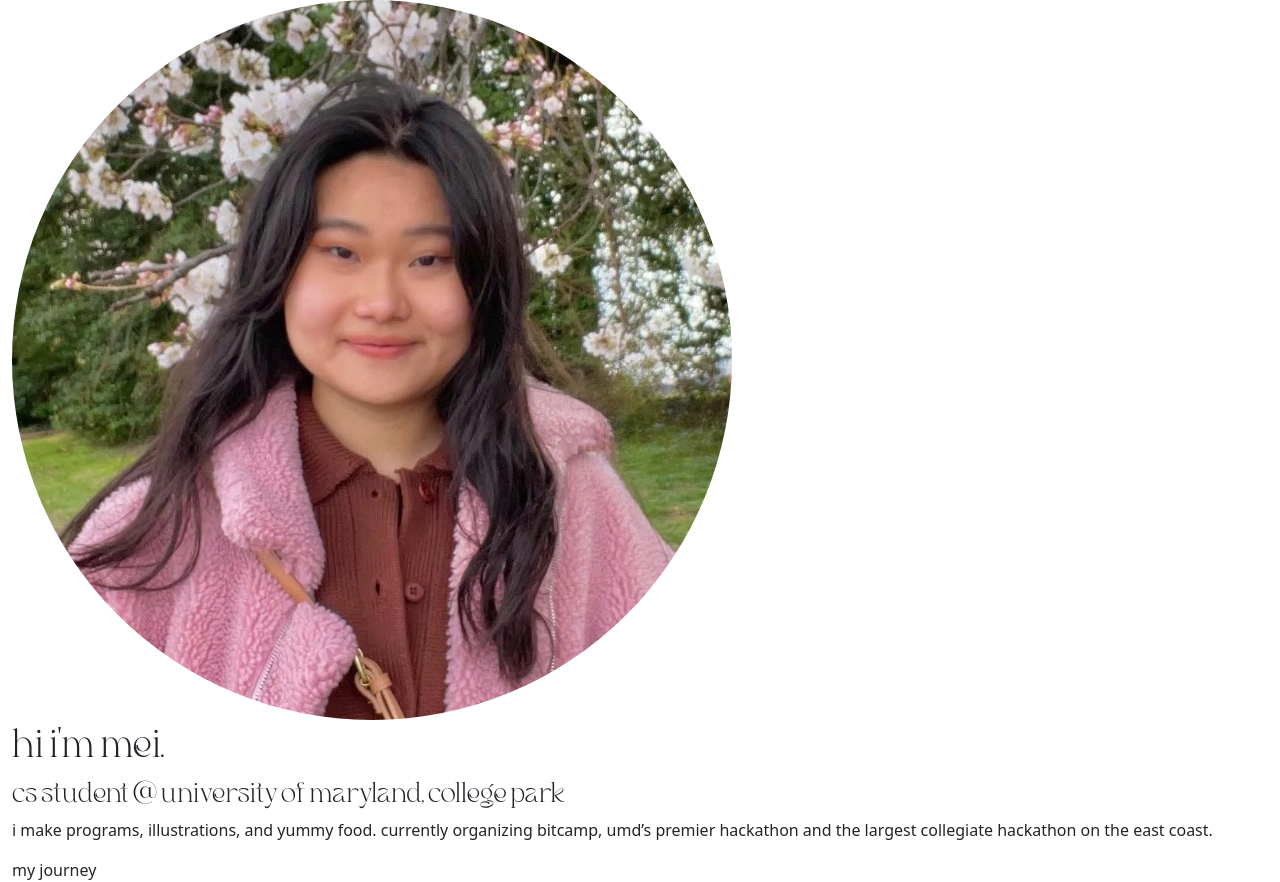
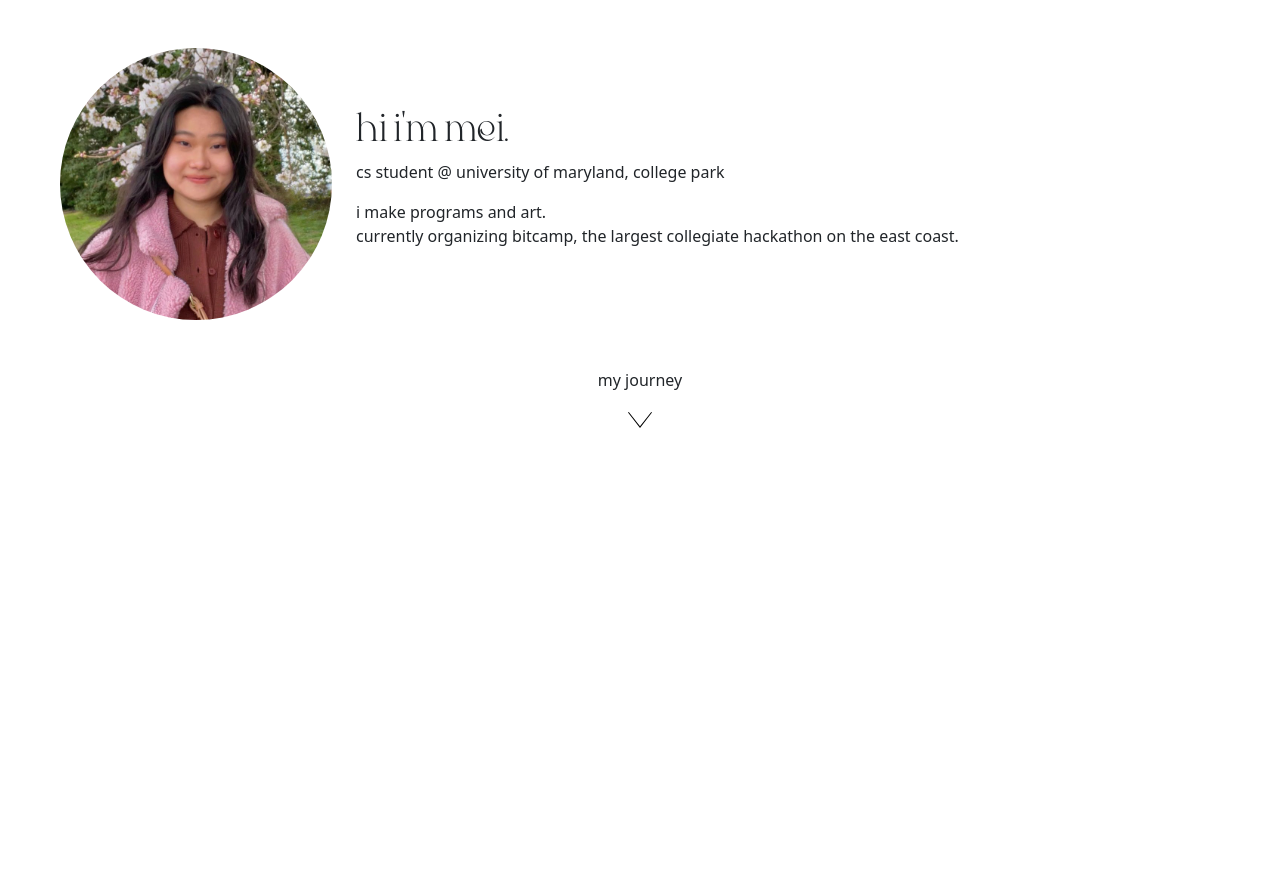
Before and after one commit to mei-lu/meilu.dev, a Gatsby site: page / in a window 1280 px wide. After the commit the page ends 800 px from the top, so only its background shows below. Built offline with nearby package versions, Linux system fonts and the light colour scheme; Gatsby itself is replaced by a stand-in of ours.

Commit message:
hero layout

```diff
--- a/src/components/hero.jsx
+++ b/src/components/hero.jsx
@@ -1,18 +1,28 @@
 import * as React from "react"
-import { Container, Image } from "react-bootstrap"
+import { Col, Container, Image, Row } from "react-bootstrap"
 import Headshot from "../images/headshot.jpg"
+import DownArrow from "../images/downarrow.svg"
 
 const Hero = () => {
     return (
         <Container fluid className="hero-container">
-            <Image fluid roundedCircle src={Headshot}/>
-            <h1>hi i'm mei.</h1>
-            <h3>cs student @ university of maryland, college park</h3>
-            <p>i make programs, illustrations, and yummy food.
-                currently organizing bitcamp, umd’s premier hackathon
-                and the largest collegiate hackathon on the east coast.</p>
-
-            <div>my journey</div>
+            <Row className="hero-content">
+                <Col sm={6} md={4} lg={3}>
+                    <Image fluid roundedCircle src={Headshot} />
+                </Col>
+                <Col>
+                    <h1>hi i'm mei.</h1>
+                    <p>cs student @ university of maryland, college park</p>
+                    <p>i make programs and art.
+                        <br/>
+                        currently organizing bitcamp, the largest collegiate hackathon on the east coast.
+                    </p>
+                </Col>
+            </Row>
+            <div className="expand-btn">
+                <p>my journey</p>
+                <Image src={DownArrow}/>
+            </div>
         </Container>
 
     )
--- a/src/main.scss
+++ b/src/main.scss
@@ -11,6 +11,44 @@ body {
     background-color: $main;
 }
 
+/* Text */
 h1, h2, h3 {
     font-family: 'Black Delights';
 }
+
+/* Hero */
+.hero-container {
+    align-items: center;
+    justify-content: center;
+
+    .hero-content {
+        padding: 3rem;
+        align-items: center;
+    }
+
+    .expand-btn {
+        display: flex;
+        flex-direction: column;
+        align-items: center;
+        text-align: center;
+
+        img {
+            width: 1.5rem;
+        }
+    }
+}
+
+/* Socials */
+.socials {
+    position: absolute;
+    display: flex;
+    flex-direction: column-reverse;
+    right: 0;
+    top: 0;
+    margin: 2rem;
+
+    img {
+        width: 3.5rem;
+        padding: 0.75rem;
+    }
+}
```
Also changed, not shown: meilu.dev/src/components/hero.jsx (added, +26 -0 lines), src/images/downarrow.svg (added), src/main.css, 1 other file.
